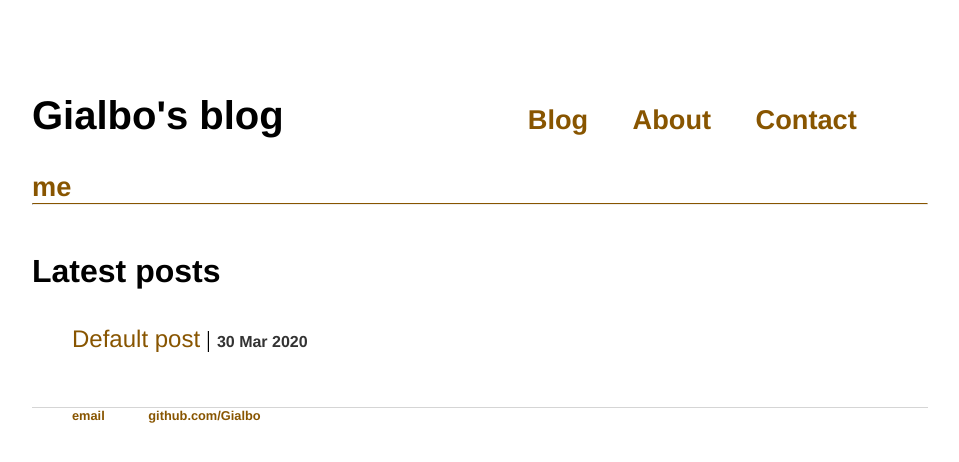
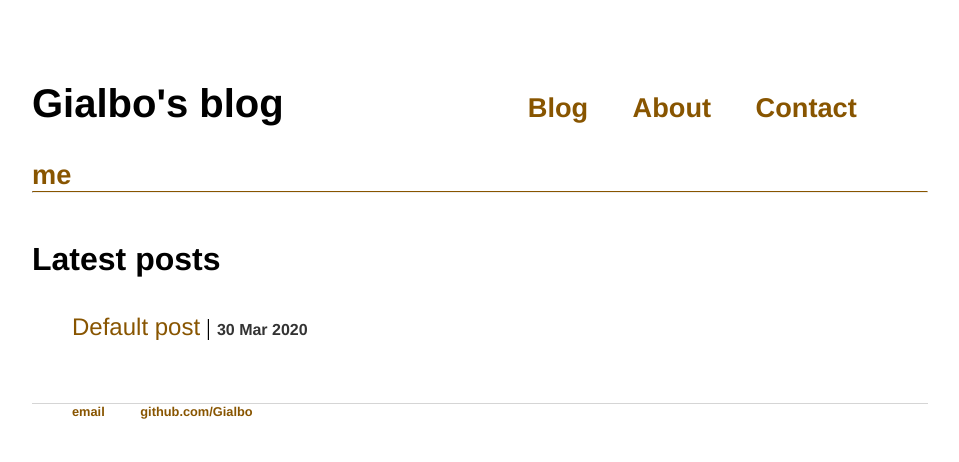
Before and after one commit to Gialbo/Gialbo.github.io, a Jekyll site: the page built from index.html, in a window 1280 px wide. Shown: the top 462 px of the page, without its empty margins (160-1119 px from the left). Built offline with Jekyll 4.4.1, drawn with Linux system fonts in a browser that asks for light colours.

Commit message:
Optimization

```diff
--- a/css/main.css
+++ b/css/main.css
@@ -1,5 +1,5 @@
 body {
-    margin: 60px auto;
+    margin: 3em auto;
     width: 70%;
 }
 footer ul {
@@ -17,7 +17,7 @@
 }
 nav ul li, footer ul li {
     display: inline;
-    margin-right: 40px;
+    margin-right: 2.5em;
 }
 a {
     text-decoration: none;
@@ -62,12 +62,12 @@
     margin-bottom: 3em;
 }
 footer {
-    border-top: 1px solid #d5d5d5;
+    border-top: 0.1em solid #d5d5d5;
     font-size: .8em;
 }
 
 ul.posts {
-    margin: 20px auto 40px;
+    margin: 1em auto 2em;
     font-size: 1.5em;
 }
 
```
